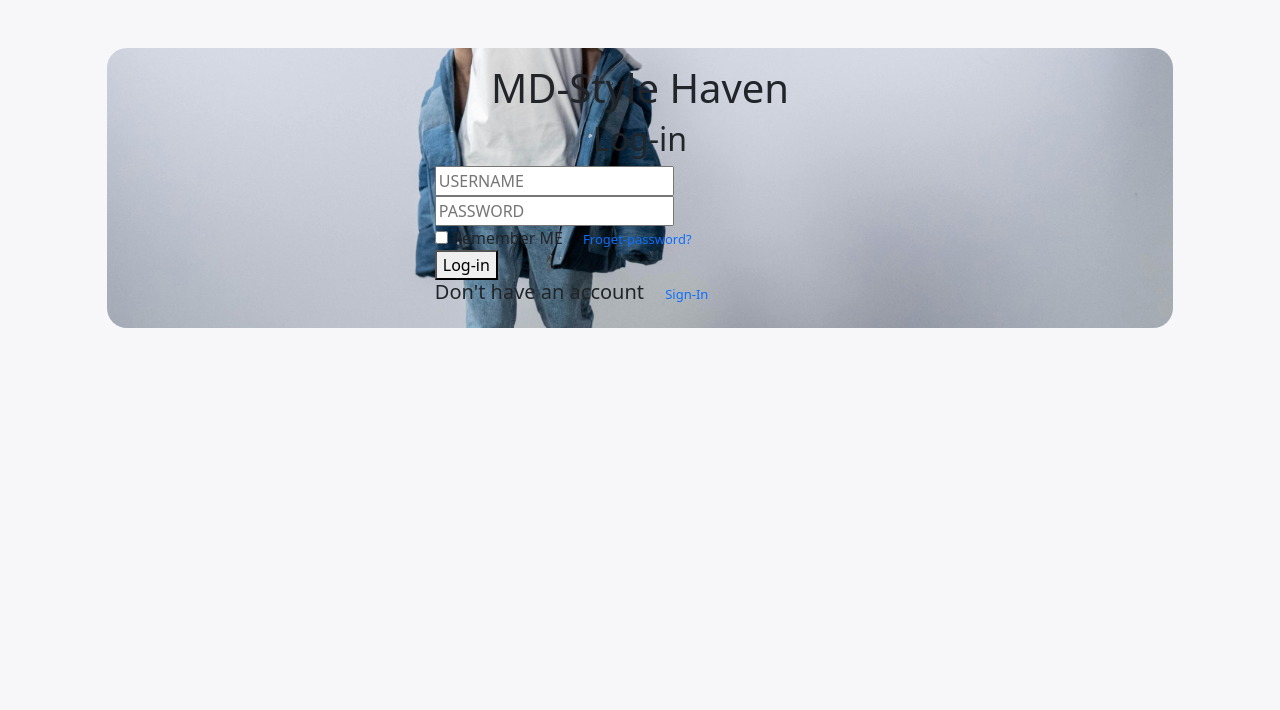
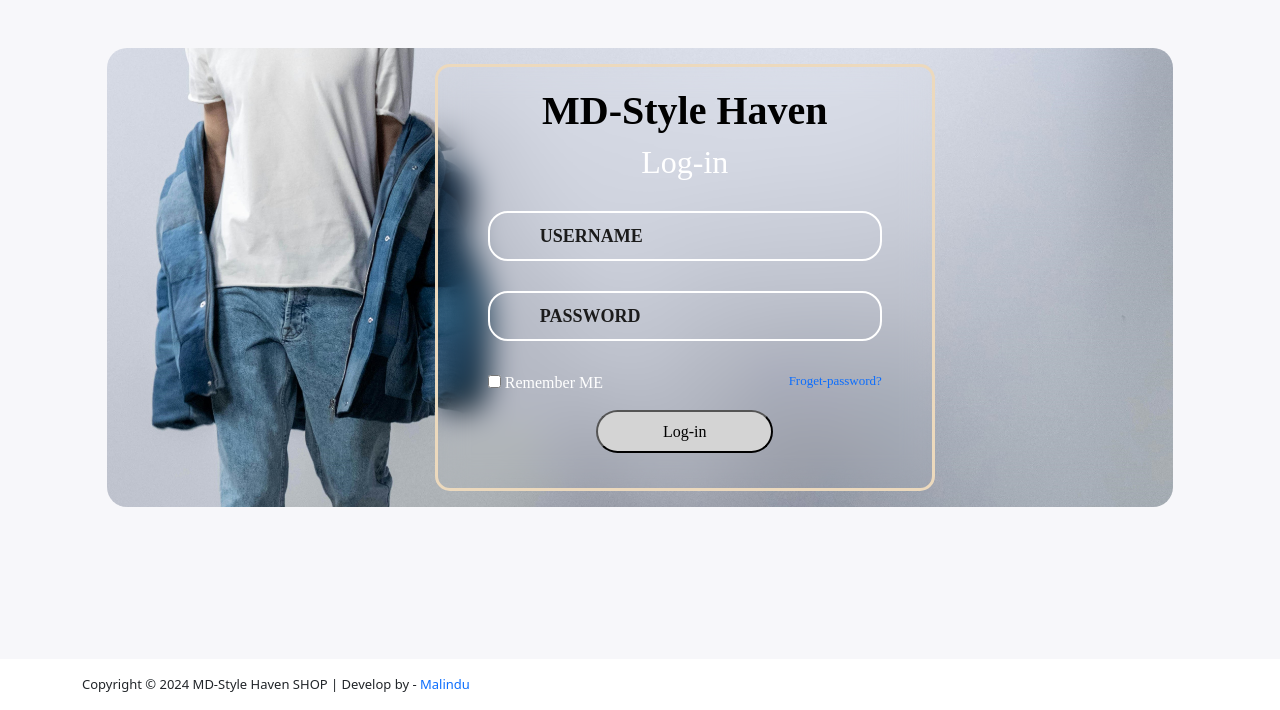
Before and after one commit to Dilakshana-Rupasinghe/MD-style-haven-shop, a PHP site: the page made by admin/home pages/staff-login.php in a window 1280 px wide. Shown: the part 90-800 px from the top of the page. Run offline with PHP 8.4, Linux system fonts and the light colour scheme.

Commit message:
staff login form HTML CSS

```diff
--- a/admin/home pages/staff-login.php
+++ b/admin/home pages/staff-login.php
@@ -11,6 +11,8 @@
     <link rel="stylesheet" href="https://fonts.googleapis.com/icon?family=Material+Icons">
     <link rel="stylesheet" href="../../css/home.css">
     <link rel="stylesheet" href="../../css/back-home.css">
+    <link rel="stylesheet" href="../../css/login.css">
+
     <!-- material icons CSS link -->
     <link rel="stylesheet" href="https://fonts.googleapis.com/css2?family=Material+Symbols+Outlined:opsz,wght,FILL,GRAD@24,400,0,0" />
 
@@ -24,7 +26,7 @@
 
 
 <div class="sign-up">
-        <div class="sign-up-bg col-md-10 mx-auto" style="background: url('images/log bg.jpg') no-repeat; background-size: cover;  background-position: center; border-radius: 20px ">
+        <div class="sign-up-bg col-md-10 mx-auto" style="background: url('../../images/log\ bg1.jpg') no-repeat; background-size: cover;  background-position: center; border-radius: 20px ">
 
 
             <!-- </div> -->
@@ -47,9 +49,7 @@
                             </div>
 
                             <button type="submit" class="submit btn-dark " name="customer-login">Log-in</button>
-                            <div class="register-link">
-                                <h5>Don't have an account <a href="sign-up.php" class="ps-3 ">Sign-In</a></h5>
-                            </div>
+
                         </form>
                     </div>
                 </div>
@@ -58,6 +58,18 @@
     </div>
 
 
+      <!-- footer section start -->
+      <div>
+        <footer class="copyr fixed-bottom">
+            <div class="container ">
+                <div class="row col-12 pt-3 ">
+                    <p class="copy-right">Copyright &COPY; 2024 MD-Style Haven SHOP | Develop by - <a href="#"> Malindu </a> </p>
+                </div>
+            </div>
+        </footer>
+    </div>
+    <!-- footer section end -->
+
 </body>
 
 </html>
```
Also changed, not shown: images/log bg1.jpg (added).
